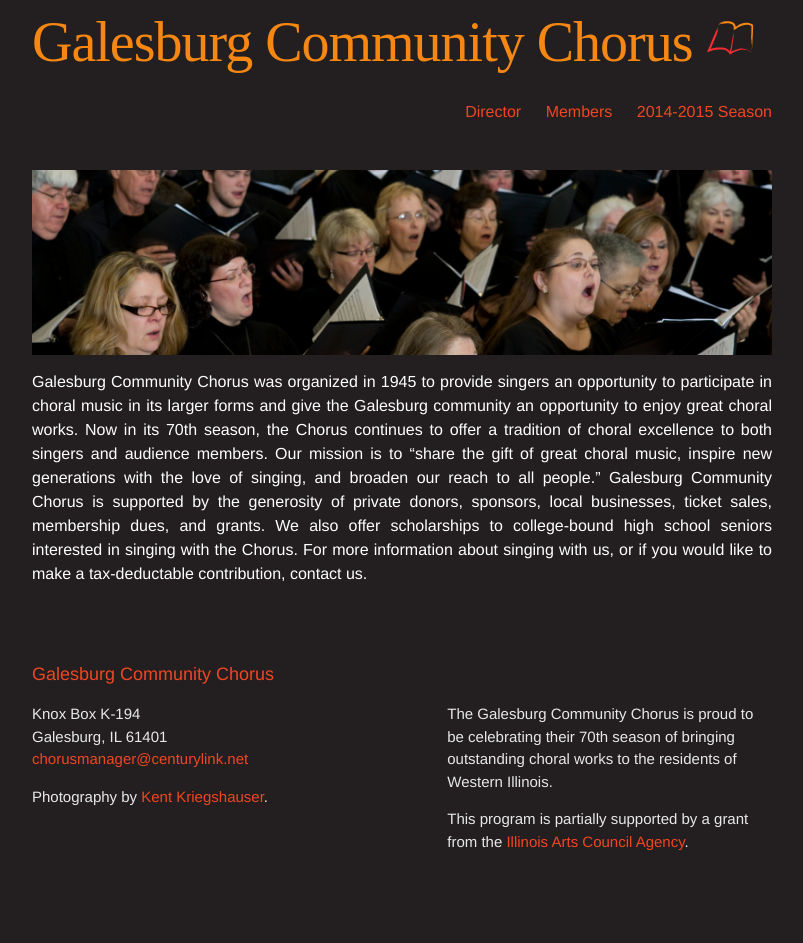
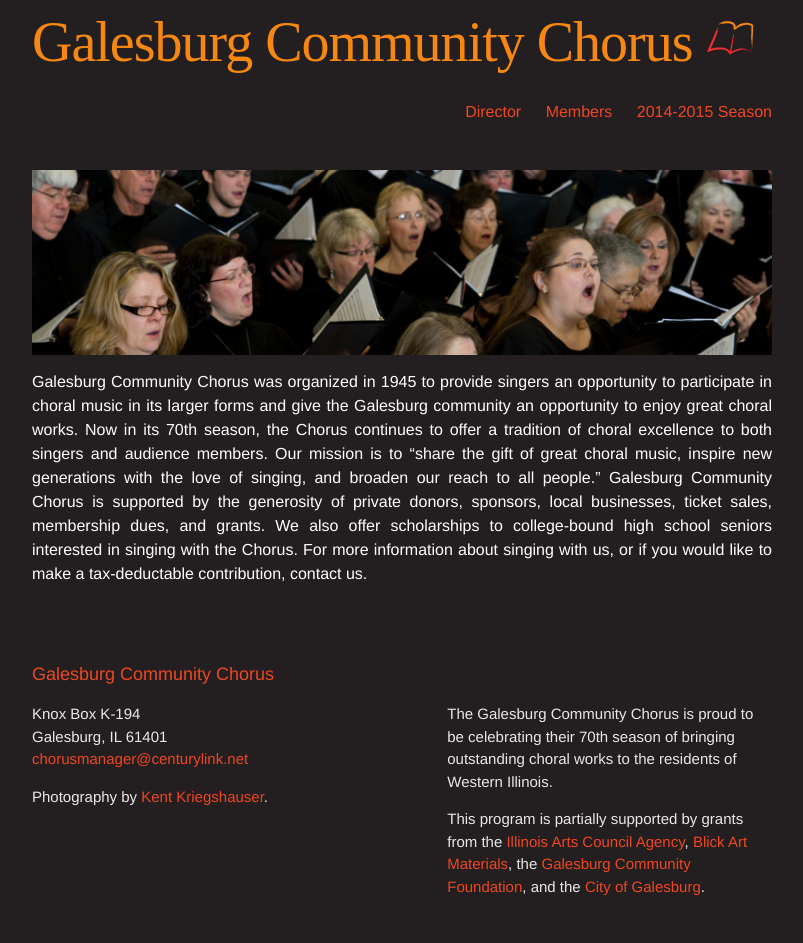
Before and after one commit to galesburgchorus/galesburgchorus.github.io, a Jekyll site: the page built from index.md, in a window 1280 px wide. Shown: the whole page, without its empty margins (238-1041 px from the left). Built offline with Jekyll 4.4.1, drawn with Linux system fonts in a browser that asks for light colours; some web fonts are replaced; before the commit the page ends 900 px from its top, so only the background shows below that.

Commit message:
Updated footer.html

```diff
--- a/_includes/footer.html
+++ b/_includes/footer.html
@@ -59,7 +59,11 @@
 
       <div class="footer-col  footer-col-3">
         <p class="text">{{ site.description }}</p>
-		This program is partially supported by a grant from the <a href="http://www.arts.illinois.gov/">Illinois Arts Council Agency</a>.
+		This program is partially supported by grants from
+        the <a href="http://www.arts.illinois.gov/">Illinois Arts Council Agency</a>,
+        <a href="http://www.dickblick.com/">Blick Art Materials</a>,
+        the <a href="https://www.ahealthycommunity.org/gcf/">Galesburg Community Foundation</a>, and
+        the <a href="http://www.ci.galesburg.il.us/">City of Galesburg</a>.
 	  </div>
     </div>
 
```
